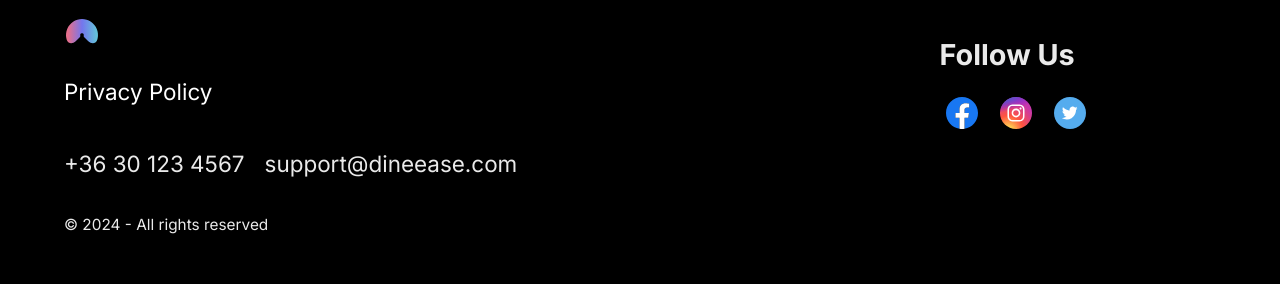
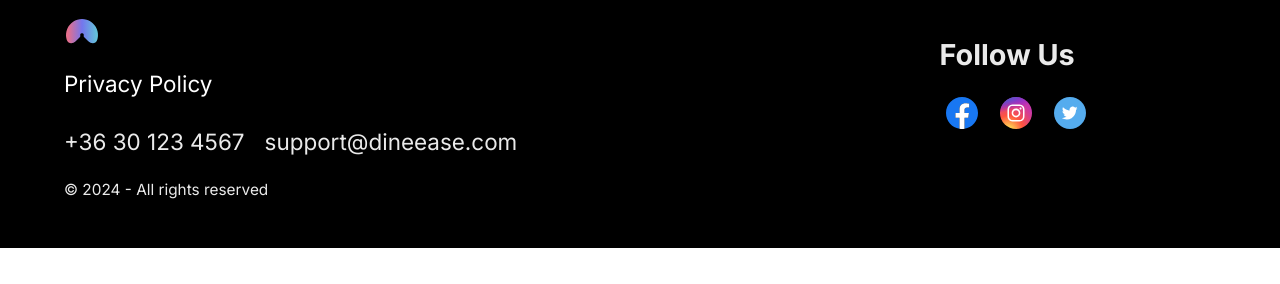
Before and after one commit to CrodinMWAS/save, a Vue app: page / in a window 1280 px wide. Shown: the part 1940-2224 px from the top of the page. After the commit the page ends 2188 px from the top, so only its background shows below. Built offline with nearby package versions, Linux system fonts and the light colour scheme; no server answers.

Commit message:
Accessibility Fix

```diff
--- a/src/App.vue
+++ b/src/App.vue
@@ -198,11 +198,12 @@ export default{
     color: var(--blackColor)
   }
 
-  #footer #infoColumn h3{
+  #footer #infoColumn h1{
     font-weight: normal;
+    font-size: 1.17em;
   }
 
-  #footer #infoColumn > h3:last-of-type{
+  #footer #infoColumn > h1:last-of-type{
     font-size: 80%
   }
 
--- a/src/components/FeedbackCard.vue
+++ b/src/components/FeedbackCard.vue
@@ -1,5 +1,5 @@
 <template>
-    <div class="card experienceCard" role="listitem" aria-label="A Feedback">
+    <div class="card experienceCard" role="article" aria-label="A Feedback">
         <div class="quoteColumn">
             <svg aria-hidden="true" class="quote" width="142" height="116" viewBox="0 0 142 116" xmlns="http://www.w3.org/2000/svg"><g clip-path="url(#clip0_2540_7248)"><path fill-rule="evenodd" clip-rule="evenodd" d="M141.377 18.1171C120.202 28.1823 109.615 40.0086 109.615 53.5965C118.64 54.603 126.103 58.1677 132.005 64.2907C137.906 70.4136 140.857 77.501 140.857 85.5531C140.857 94.1085 137.993 101.322 132.265 107.193C126.537 113.064 119.334 116 110.656 116C100.936 116 92.5185 112.184 85.4023 104.551C78.286 96.9183 74.728 87.6501 74.728 76.7462C74.728 44.0345 93.6465 18.4527 131.484 0L141.377 18.1171ZM66.6493 18.1171C45.3006 28.1823 34.6264 40.0086 34.6264 53.5965C43.8254 54.603 51.3755 58.1677 57.2767 64.2907C63.178 70.4136 66.1286 77.501 66.1286 85.5531C66.1286 94.1085 63.2214 101.322 57.4069 107.193C51.5924 113.064 44.3461 116 35.6678 116C25.948 116 17.5736 112.184 10.5441 104.551C3.51467 96.9183 0 87.6501 0 76.7462C0 44.0345 18.8317 18.4527 56.4957 0L66.6493 18.1171Z" /></g><defs><clipPath id="clip0_2540_7248"><rect width="142" height="116" fill="white"/></clipPath></defs></svg>
         </div>
--- a/src/components/Footer.vue
+++ b/src/components/Footer.vue
@@ -3,15 +3,15 @@
         <div id="infoColumn">
             <img aria-hidden="true" src="../assets/images/Logomarkvector.svg" alt="DineEase Logo." title="DineEase Logo.">
             <router-link to="Privacy-Policy">
-                <h3 @click="scrollToTop()">
+                <h1 @click="scrollToTop()">
                     Privacy Policy
-                </h3>
+                </h1>
                 </router-link>
             <div id="contactContainer">
-                <h3>+36 30 123 4567</h3>
-                <h3>support@dineease.com</h3>
+                <h1>+36 30 123 4567</h1>
+                <h1>support@dineease.com</h1>
             </div>
-            <h3>© 2024 - All rights reserved</h3>
+            <h1>© 2024 - All rights reserved</h1>
         </div>
         <div id="socialsColumn">
             <h2>Follow Us</h2>
--- a/src/components/Navbar.vue
+++ b/src/components/Navbar.vue
@@ -4,7 +4,7 @@
             <img src="../assets/images/Logo.png" alt="This is a logo of our website. It takes you back to our homepage." title="Go to homepage">
         </router-link>
         <div class="navButtonsContainer" aria-label="Toggle Navigation Menu">
-            <button aria-label="Leave Menu" id="backButton" @click="this.toggleNavOverlay()"><img src="../assets/images/Chevron Down Icon@2x.png" alt="Menu Icon" title="Leave Menu"></button>
+            <button aria-label="Leave Menu" id="backButton" @click="this.toggleNavOverlay()"><img aria-hidden="true" src="../assets/images/Chevron Down Icon@2x.png" alt="Menu Icon" title="Leave Menu"></button>
             <router-link aria-label="Go To The Homepage" to="/" @click="this.showNavButtons ? this.toggleNavOverlay() : ''  ">Home</router-link>
             <router-link aria-label="Go To The About Us page" to="/AboutUs" @click="this.showNavButtons ? this.toggleNavOverlay() : '' ">About Us</router-link>
             <router-link aria-label="Go To The Contact page" to="/Contact" @click="this.showNavButtons ? this.toggleNavOverlay() : ''  ">Contact</router-link>
@@ -28,6 +28,7 @@ export default {
         toggleNavOverlay(){
             this.showNavButtons = !this.showNavButtons
             this.$emit("toggleOverlay")
+            this.$nextTick(document.querySelector("#backButton").focus())
         }
     }
 }
--- a/src/components/RestaurantCard.vue
+++ b/src/components/RestaurantCard.vue
@@ -1,5 +1,5 @@
 <template>
-    <div class="card" role="listitem" :aria-label="`Restaurant: ${name} Rated: ${rating}`">
+    <div class="card" role="article" :aria-label="`Restaurant: ${name} Rated: ${rating}`">
         <div class="cardPicture" :style="{ backgroundImage: `url(${image})` }" aria-hidden="true"></div>
         <div class="cardInfoContainer">
 
--- a/src/views/HomePage.vue
+++ b/src/views/HomePage.vue
@@ -1,5 +1,5 @@
 <template>
-    <div id="hero" role="banner" aria-label="Welcome Section / Main Banner">
+    <div id="hero" role="region" aria-label="Welcome Section / Main Banner">
         <div id="fadedCircle" aria-hidden="true"></div>
         <div id="heroTextContainer">
             <h1>DineEase: Exceptional Dining Awaits.</h1>
```
